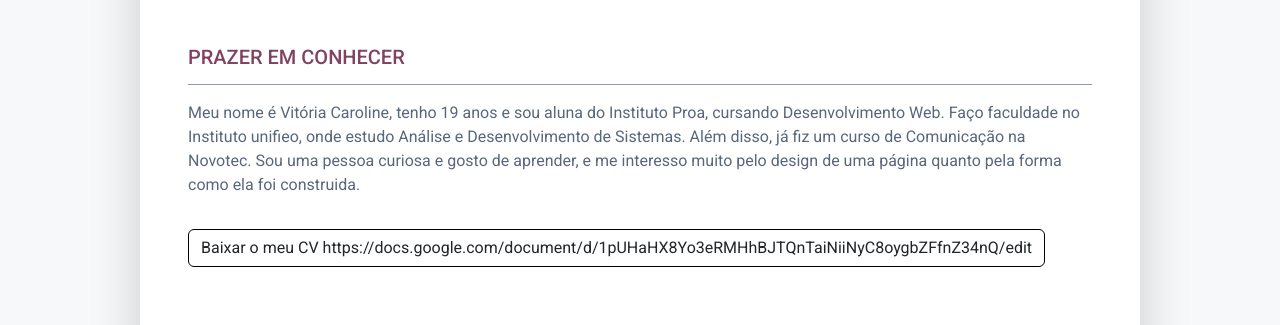
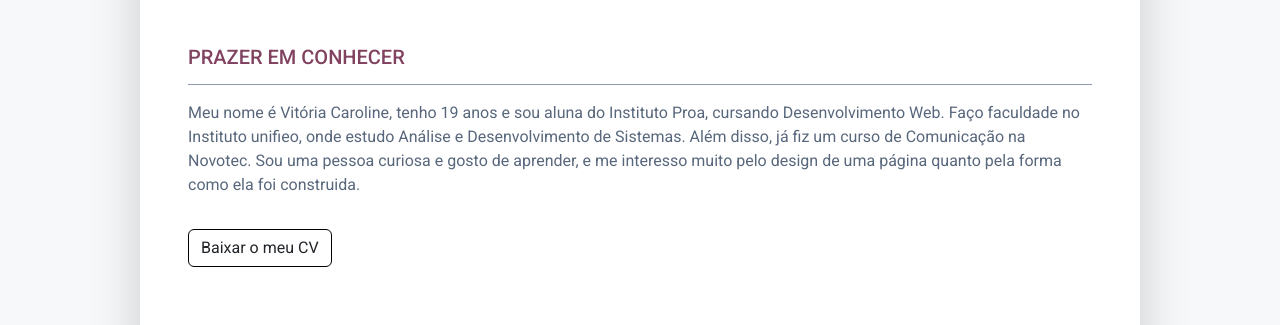
Before and after one commit to vitoria2caroline/mapa_de_carreira, a plain HTML site: page index.html in a window 1280 px wide. Shown: the part 253-578 px from the top of the page. Drawn offline with Linux system fonts and the light colour scheme.

Commit message:
atualização
...

```diff
--- a/index.html
+++ b/index.html
@@ -95,7 +95,7 @@
 						</p>
 
 						<!-- Altere o link para um PDF do seu Curriculo -->
-						<a class="btn" href="#">Baixar o meu CV https://docs.google.com/document/d/1pUHaHX8Yo3eRMHhBJTQnTaiNiiNyC8oygbZFfnZ34nQ/edit</a>
+						<a class="btn" href="https://docs.google.com/document/d/1pUHaHX8Yo3eRMHhBJTQnTaiNiiNyC8oygbZFfnZ34nQ/edit"> Baixar o meu CV</a>
 					</div>
 				</section>
 				<div class="row">
```
